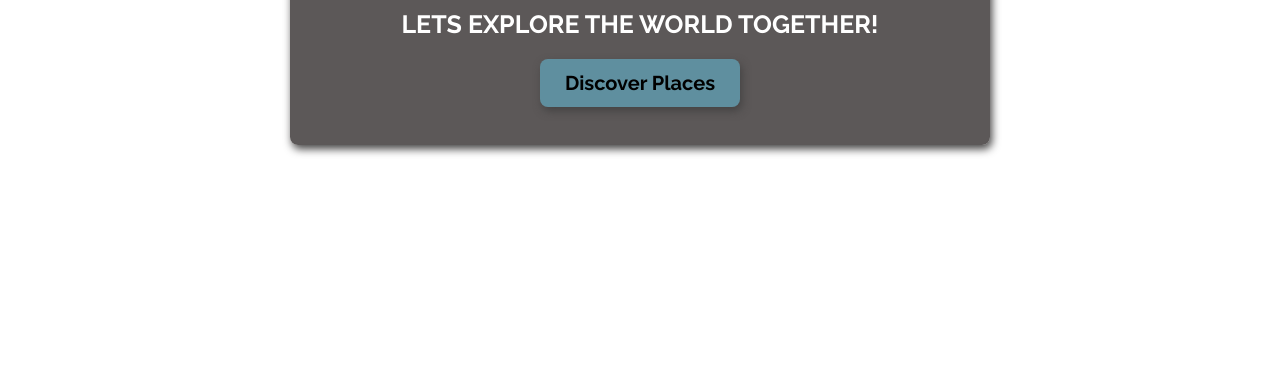
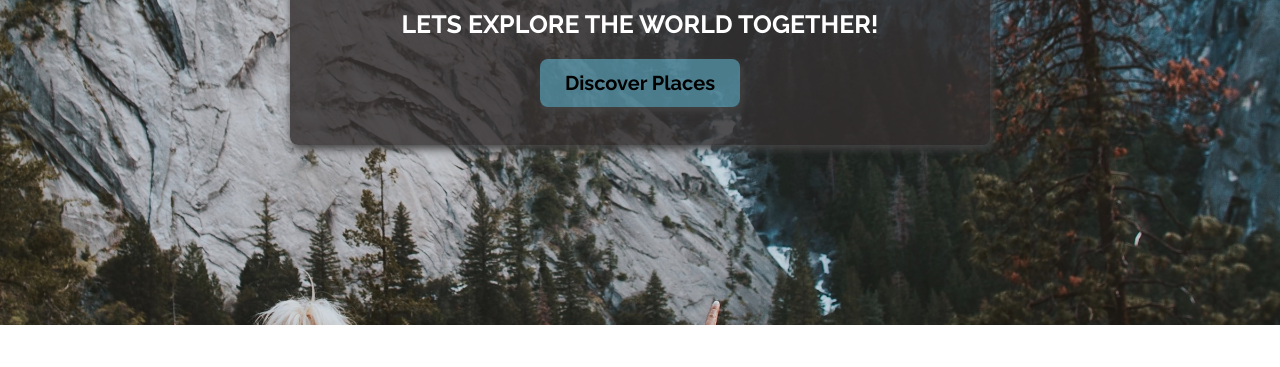
Before and after one commit to Bhaisumit/Travel-Page, a plain HTML site: page index.html in a window 1280 px wide. Shown: the part 275-642 px from the top of the page. Drawn offline with Linux system fonts and the light colour scheme; the site is published under a folder, as on GitHub Pages, so addresses that start at the root find nothing.

Commit message:
Update styles.css
change backgroundimg file path

```diff
--- a/styles.css
+++ b/styles.css
@@ -1,7 +1,7 @@
 
 #hero{
     height:600px;
-    background-image: url("/images/places/photo.jpg");
+    background-image: url("images/places/photo.jpg");
     background-position: center;
     background-size: cover;
     /* color: white; */
```
